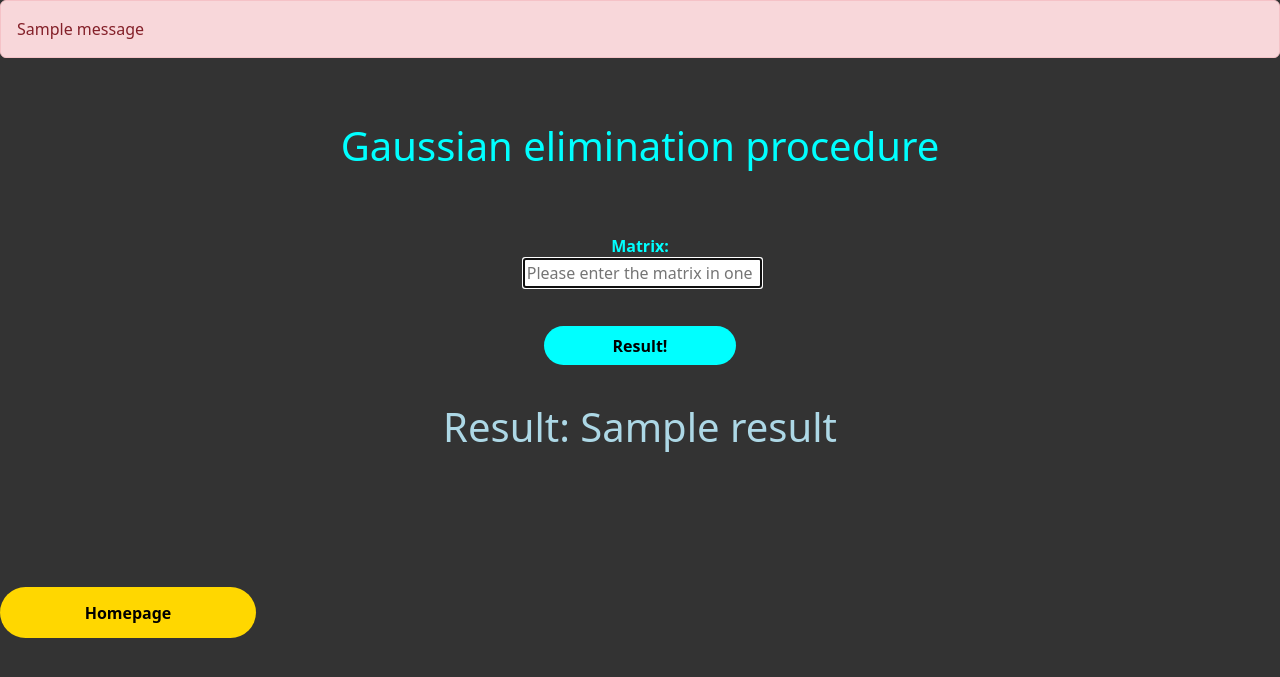
After one commit to Daniel97er/MathBoxIT, a Python web app: template templates/gaussian_elimination.html in a window 1280 px wide. The commit adds this page. Shown: the top 677 px of the page. Run offline with Jinja, Linux system fonts and the light colour scheme; the template is opened without the code that fills it: most values are stand-ins (such as "Sample title", 1, 10 or a date in 2020); one stand-in notice (Sample message) is shown.

Commit message:
gaussian_elimination page

```diff
--- /dev/null
+++ b/templates/gaussian_elimination.html
@@ -0,0 +1,32 @@
+{% extends "layout.html" %}
+
+{% block content %}
+
+    <body>
+        {% for message in get_flashed_messages() %}
+            <div class="alert alert-danger" role="alert">
+                {{ message }}
+            </div>
+        {% endfor %}
+
+        <h1 class="function-header">Gaussian elimination procedure</h1>
+
+        <div class="input-div">
+            <form action="/gaussian_elimination" method="post">
+                <label class="label">Matrix:
+                    <input class="input-field" autocomplete="off" autofocus id="user_matrix" name="user_matrix" placeholder="Please enter the matrix in one line e.g.: 3 4 8 9" required type="text">
+                </label>
+                <br>
+                <button class="result-button">Result!</button>
+            </form>
+        </div>
+
+        <h1 class="standard-result">Result: {{ result }}</h1>
+
+        <form action="/">
+            <button class="back-button" type="submit">Homepage</button>
+        </form>
+
+    </body>
+
+{% endblock %}
--- a/templates/index.html
+++ b/templates/index.html
@@ -39,6 +39,11 @@
                     <button class="func-button" type="submit">Chinese remainer theorem</button>
                 </form>
             </div>
+            <div class="in-element">
+                <form action="/gaussian_elimination">
+                    <button class="func-button" type="submit">Gaussian elimination procedure</button>
+                </form>
+            </div>
         </div>
 
         <br>
```
